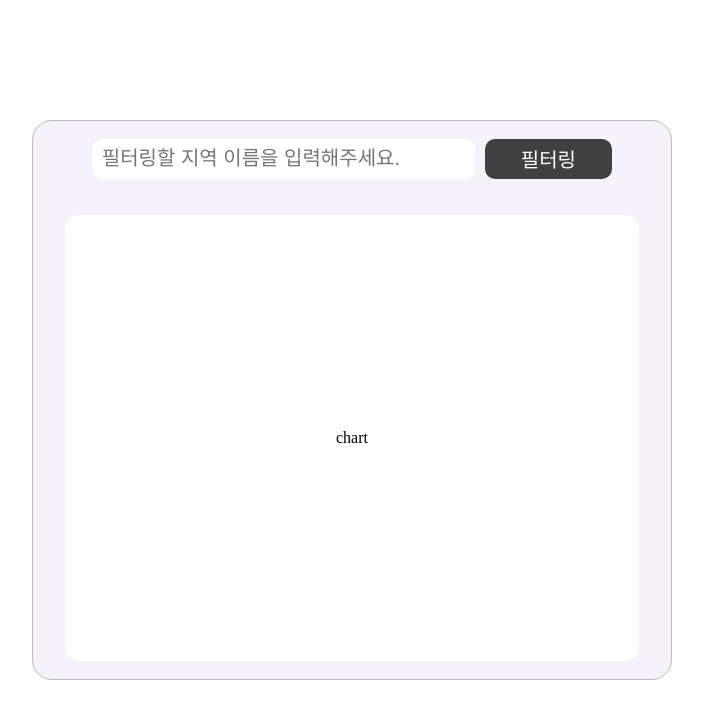
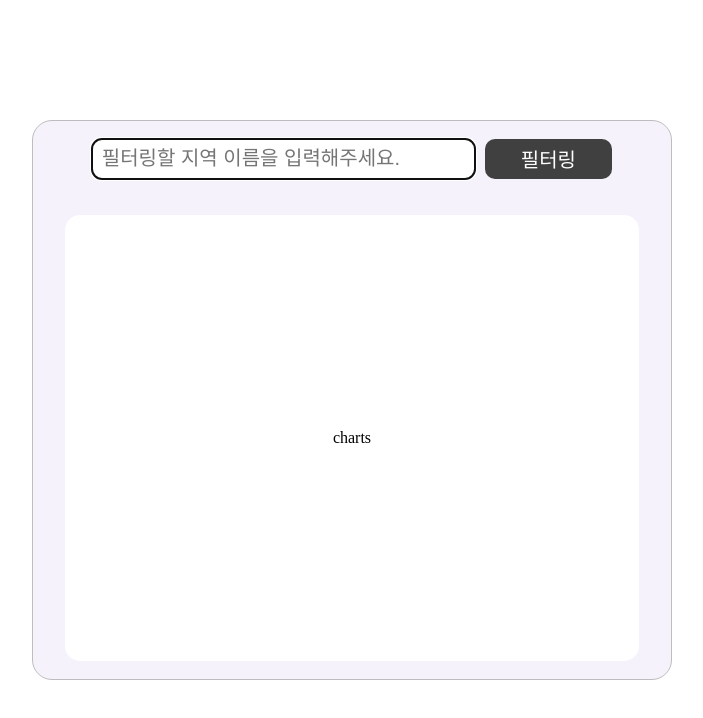
Before and after one commit to richcollector/data-chart, a React (Create React App) app: page / in a window 1280 px wide. Shown: the top 718 px of the page, without its empty margins (288-991 px from the left). Built offline with nearby package versions, Linux system fonts and the light colour scheme; no server answers.

Commit message:
feat: data 처리 ref: #6
debounce / reduce 설정

```diff
--- a/package.json
+++ b/package.json
@@ -5,6 +5,8 @@
 	"dependencies": {
 		"@emotion/react": "^11.11.1",
 		"@emotion/styled": "^11.11.0",
+		"@nivo/bar": "^0.83.0",
+		"@nivo/core": "^0.83.0",
 		"@testing-library/jest-dom": "^5.17.0",
 		"@testing-library/react": "^13.4.0",
 		"@testing-library/user-event": "^13.5.0",
--- a/src/context/ChartDataContext.tsx
+++ b/src/context/ChartDataContext.tsx
@@ -6,15 +6,13 @@ const ChartDataContext = createContext({});
 export const useChartData = () => useContext(ChartDataContext);
 
 export function ChartDataProvider({ children, chartDataService }: IChartDataProvider) {
-	const [chartData, setChartData] = useState({});
+	const [data, setData] = useState();
 
 	useEffect(() => {
-		chartDataService.get().then(datas => setChartData(datas));
+		chartDataService.get().then(datas => {
+			setData(datas);
+		});
 	}, [chartDataService]);
 
-	return (
-		<ChartDataContext.Provider value={{ chartData: chartData }}>
-			{children}
-		</ChartDataContext.Provider>
-	);
+	return <ChartDataContext.Provider value={{ data }}>{children}</ChartDataContext.Provider>;
 }
--- /dev/null
+++ b/src/hooks/useDebounce.ts
@@ -0,0 +1,26 @@
+import { useEffect, useReducer } from 'react';
+import { useChartData } from '../context/ChartDataContext';
+import chartDataReducer from '../reducer/chartDataReducer';
+
+export default function useDebounce(areaWord: string) {
+	const response: { data?: {} } = useChartData();
+
+	const [{ chartData, isLoading }, dispatch] = useReducer(chartDataReducer, {
+		chartData: {},
+		isLoading: false,
+	});
+
+	useEffect(() => {
+		if (areaWord === '') {
+			dispatch({ type: 'loadChartData', chartData: response.data });
+		} else if (areaWord) {
+			const timeoutId = setTimeout(() => {
+				dispatch({ type: 'requestChartData' });
+				dispatch({ type: 'searchChartData', chartData: response.data, areaWord });
+			}, 500);
+			return () => clearTimeout(timeoutId);
+		}
+	}, [areaWord]);
+
+	return { chartData, isLoading };
+}
--- a/src/pages/chart/index.tsx
+++ b/src/pages/chart/index.tsx
@@ -1,8 +1,15 @@
-import { useChartData } from '../../context/ChartDataContext';
+import React, { useState } from 'react';
+import useDebounce from '../../hooks/useDebounce';
 import * as S from '../../utils/styles/Chart.style';
 
 export default function ChartPage() {
-	const chartData = useChartData();
+	const [areaWord, setAreaWord] = useState('');
+	const { chartData, isLoading } = useDebounce(areaWord);
+
+	const searchKeyArea = (event: React.ChangeEvent<HTMLInputElement>) => {
+		setAreaWord(event.currentTarget.value);
+	};
+
 	console.info('chartData', chartData);
 
 	return (
@@ -11,10 +18,15 @@ export default function ChartPage() {
 				<S.Wrapper>
 					<S.ChartBox>
 						<S.FilterBox>
-							<S.FilterInput placeholder="필터링할 지역 이름을 입력해주세요." />
+							<S.FilterInput
+								value={areaWord}
+								onChange={searchKeyArea}
+								autoFocus
+								placeholder="필터링할 지역 이름을 입력해주세요."
+							/>
 							<S.FilterButton>필터링</S.FilterButton>
 						</S.FilterBox>
-						<S.ChartContentsBox>chart</S.ChartContentsBox>
+						<S.ChartContentsBox>{isLoading ? <h1>...Loading</h1> : 'charts'}</S.ChartContentsBox>
 					</S.ChartBox>
 				</S.Wrapper>
 			</S.Container>
--- /dev/null
+++ b/src/reducer/chartDataReducer.ts
@@ -0,0 +1,25 @@
+export default function chartDataReducer(state: any, action: any) {
+	switch (action.type) {
+		case 'requestChartData': {
+			return { ...state, isLoading: true };
+		}
+		case 'loadChartData': {
+			return { ...state, chartData: action.chartData, isLoading: false };
+		}
+		case 'searchChartData': {
+			const results = [];
+
+			for (const key in action.chartData) {
+				if (action.chartData[key].id === action.areaWord) {
+					results.push(action.chartData[key]);
+				}
+			}
+
+			return {
+				...state,
+				chartData: results,
+				isLoading: false,
+			};
+		}
+	}
+}
```
Also changed, not shown: 1 other file (tests, documents, lock files or other folders).
